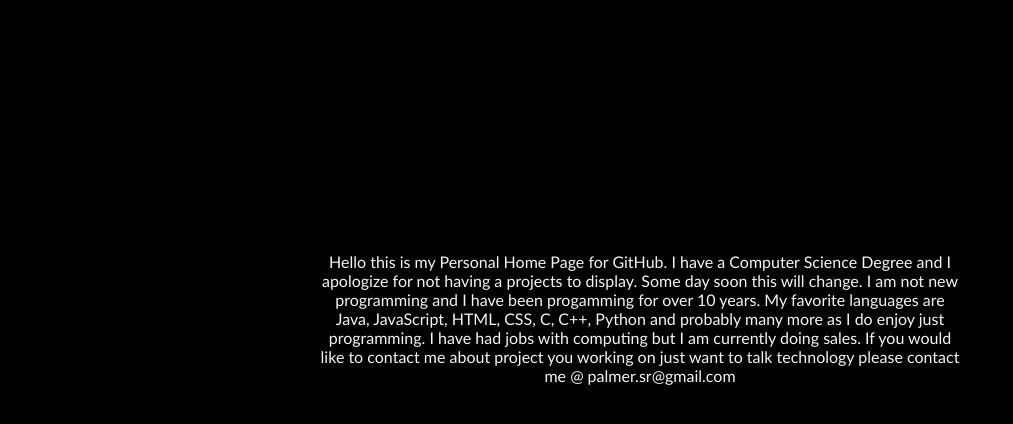
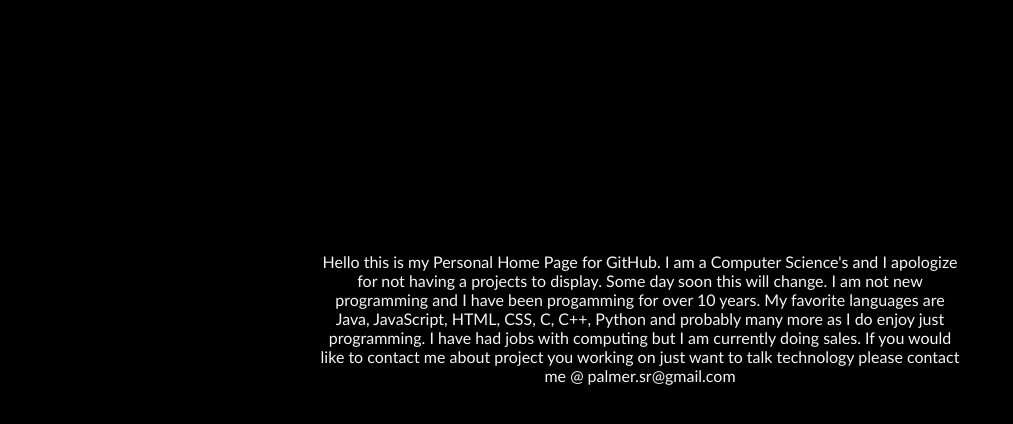
Before and after one commit to palmer81/palmer81, a plain HTML site: page index.html in a window 1280 px wide. Shown: the part 82-506 px from the top of the page, without its empty margins (0-1013 px from the left). Drawn offline with Linux system fonts and the light colour scheme.

Commit message:
Update index.html

```diff
--- a/index.html
+++ b/index.html
@@ -47,13 +47,13 @@
       alt="GitHub Icon" />
     <h1 id="name">Scott Palmer</h1>
     <div>
-      Hello this is my Personal Home Page for GitHub. I have a Computer Science
-      Degree and I apologize for not having a projects to display. Some day soon
-      this will change. I am not new programming and I have been progamming for
-      over 10 years. My favorite languages are Java, JavaScript, HTML, CSS, C,
-      C++, Python and probably many more as I do enjoy just programming. I have
-      had jobs with computing but I am currently doing sales. If you would like
-      to contact me about project you working on just want to talk technology
+      Hello this is my Personal Home Page for GitHub. I am a Computer Science's
+      and I apologize for not having a projects to display. Some day soon this
+      will change. I am not new programming and I have been progamming for over
+      10 years. My favorite languages are Java, JavaScript, HTML, CSS, C, C++,
+      Python and probably many more as I do enjoy just programming. I have had
+      jobs with computing but I am currently doing sales. If you would like to
+      contact me about project you working on just want to talk technology
       please contact me @
       <a href="mailto:palmer.sr@gmail.com">palmer.sr@gmail.com</a>
     </div>
```
